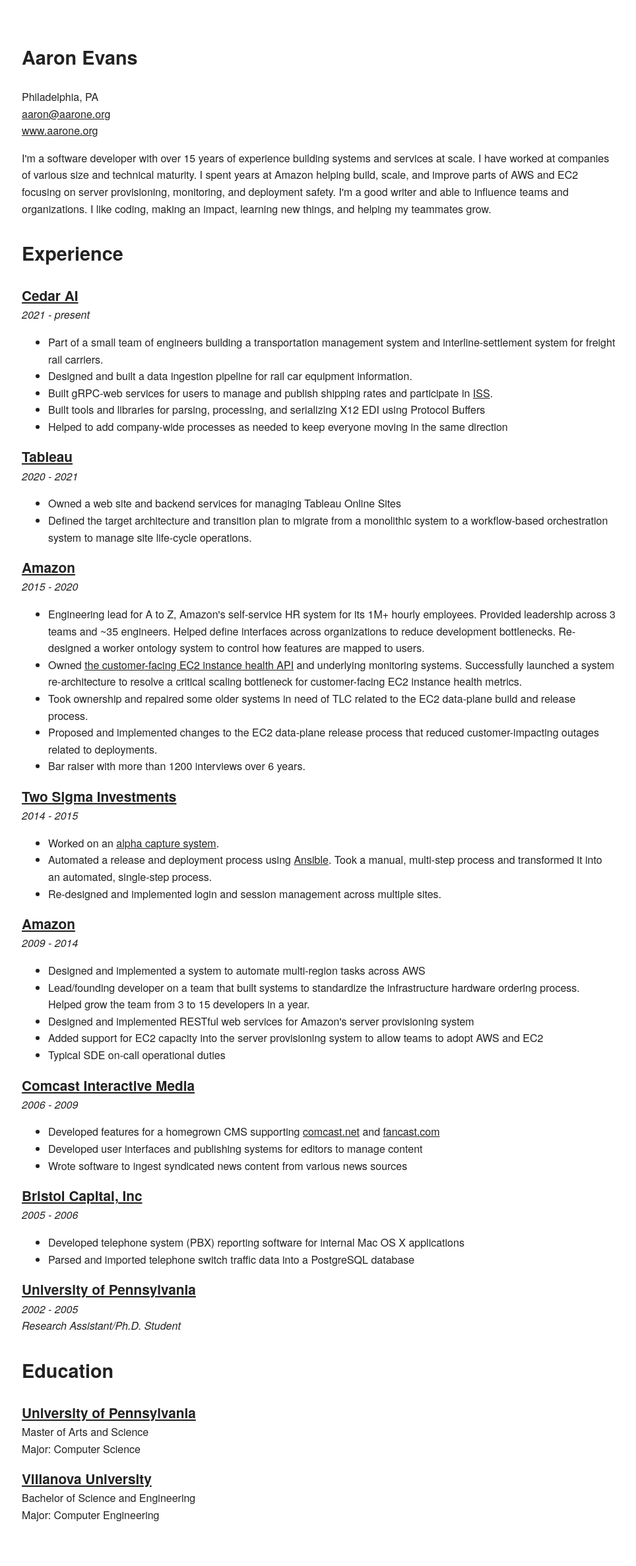
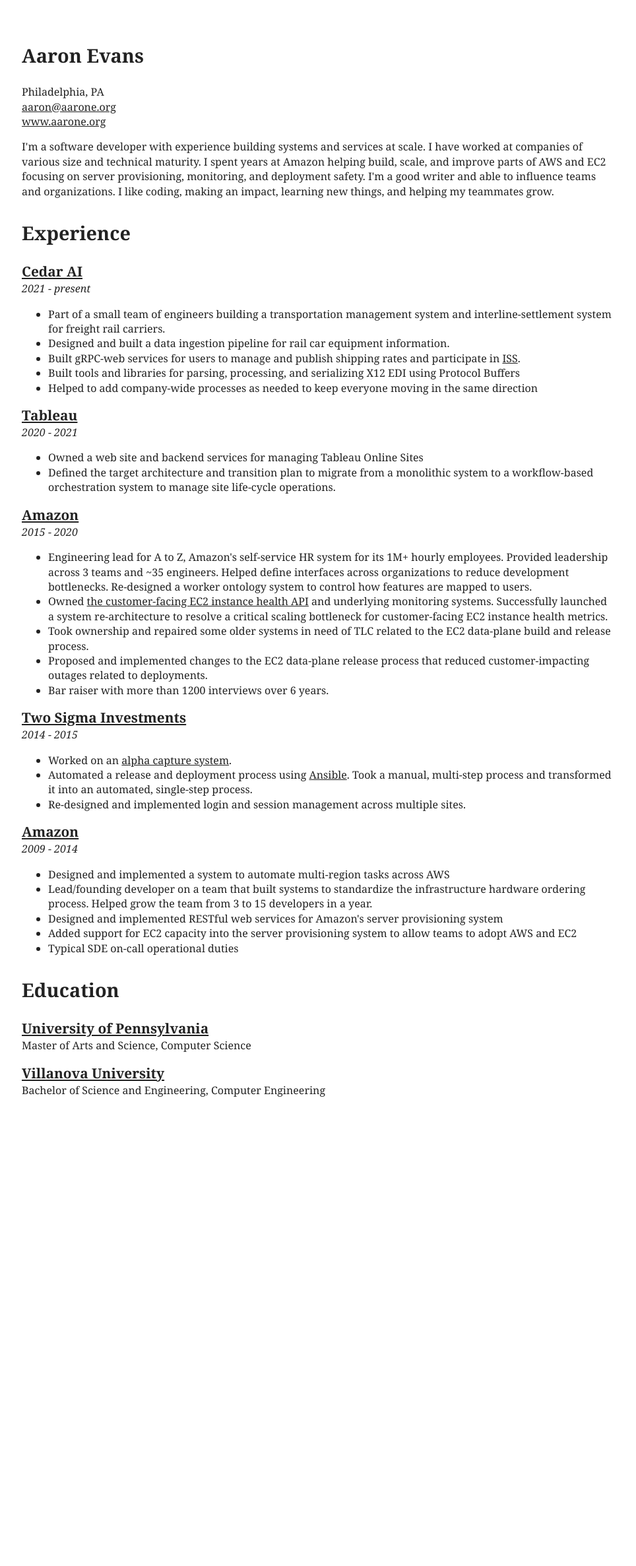
Before and after one commit to aarone/aarone.org, a Jekyll site: the page built from source/resume.html, in a window 1280 px wide. Shown: the whole page at 66% size, without its empty margins (157-1121 px from the left). Built offline with Jekyll 4.4.1, drawn with Linux system fonts in a browser that asks for light colours; Markdown is read by kramdown in place of the engine named in the settings; after the commit the page ends 1727 px from its top, so only the background shows below that.

Commit message:
Cleaned up resume

```diff
--- a/source/_includes/resume.css
+++ b/source/_includes/resume.css
@@ -1,9 +1,9 @@
 body {
   color: #222;
   margin: 0;
-  line-height: 1.6;
+  line-height: 1.4;
   font-weight: 400;
-  font-family: "HelveticaNeue", "Helvetica Neue", Helvetica, Arial, sans-serif;
+  font-family: "Georgia", "Times New Roman", serif;
   padding-bottom: 4em;
 }
 
--- a/source/index.html
+++ b/source/index.html
@@ -25,9 +25,6 @@
         <li>
           <a href="https://www.linkedin.com/in/aaronevans2">LinkedIn</a>
         </li>
-        <li>
-          <a href="https://twitter.com/aaronte">Twitter</a>
-        </li>
       </ul>
     </div>
   </div>
--- a/source/resume.html
+++ b/source/resume.html
@@ -35,8 +35,7 @@
             <a itemprop="url" href="//www.aarone.org">www.aarone.org</a>
           </li>
         </ul>
-        I'm a software developer with over 15 years of experience building systems and services at
-        scale.
+        I'm a software developer with experience building systems and services at scale.
 
         I have worked at companies of various size and technical maturity.
 
@@ -175,51 +174,6 @@
         </ul>
       </div>
     </div>
-
-    <div class="row">
-      <div class="three columns">
-        <h3>
-          <a href="http://en.wikipedia.org/wiki/Comcast_Interactive_Media">Comcast Interactive
-            Media</a>
-        </h3>
-        <div class="timeframe">2006 - 2009</div>
-      </div>
-      <div class="nine columns">
-        <ul class="accomplishments">
-          <li>Developed features for a homegrown CMS supporting <a
-              href="http://xfinity.comcast.net/">comcast.net</a>
-            and <a href="http://xfinitytv.comcast.net/">fancast.com</a></li>
-          <li>Developed user interfaces and publishing systems for editors to manage content</li>
-          <li>Wrote software to ingest syndicated news content from various news sources</li>
-        </ul>
-      </div>
-    </div>
-
-    <div class="row">
-      <div class="three columns">
-        <h3>
-          <a href="http://www.infoplusonline.com/">Bristol Capital, Inc</a>
-        </h3>
-        <div class="timeframe">2005 - 2006</div>
-      </div>
-      <div class="nine columns">
-        <ul class="accomplishments">
-          <li>Developed telephone system (PBX) reporting software for internal Mac OS X
-            applications
-          </li>
-          <li>Parsed and imported telephone switch traffic data into a PostgreSQL database</li>
-        </ul>
-      </div>
-    </div>
-    <div class="row">
-      <div class="three columns">
-        <h3>
-          <a href="http://cis.upenn.edu/">University of Pennsylvania</a>
-        </h3>
-        <div class="timeframe">2002 - 2005</div>
-        <em>Research Assistant/Ph.D. Student</em>
-      </div>
-    </div>
   </section>
 
   <section>
@@ -231,9 +185,7 @@
         </h3>
       </div>
       <div class="nine columns">
-        Master of Arts and Science
-        <br>
-        Major: Computer Science
+        Master of Arts and Science, Computer Science
       </div>
     </div>
     <div class="row">
@@ -243,9 +195,7 @@
         </h3>
       </div>
       <div class="nine columns">
-        Bachelor of Science and Engineering
-        <br>
-        Major: Computer Engineering
+        Bachelor of Science and Engineering, Computer Engineering
       </div>
     </div>
   </section>
```
Also changed, not shown: README.md (+2 -2 lines), 1 other file.
